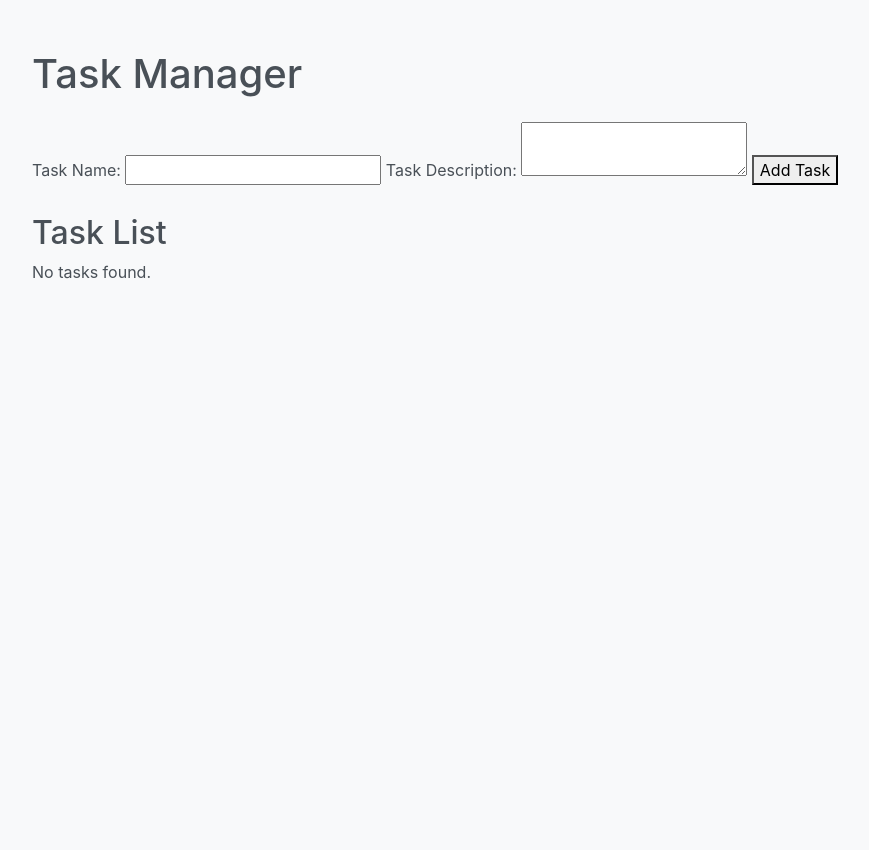
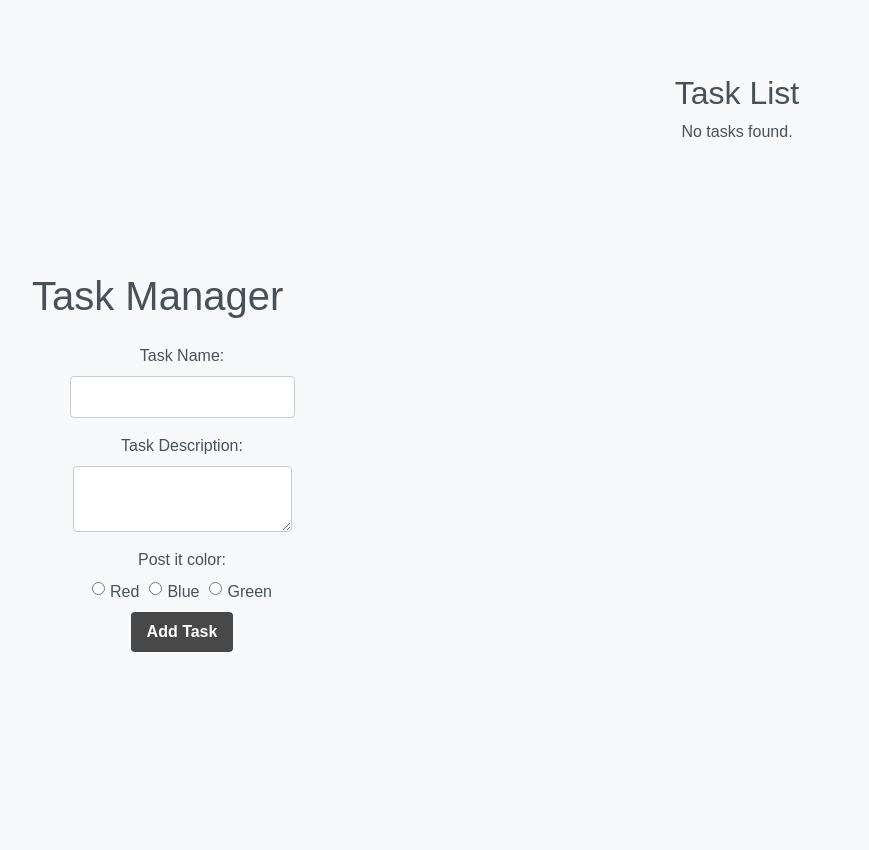
Before and after one commit to Vege25/php-task-manager, a PHP site: page / in a window 1280 px wide. Shown: the whole page, without its empty margins (53-922 px from the left). Before the commit the page ends 279 px from the top, so only its background shows below. Run offline with PHP 8.4, Linux system fonts and the light colour scheme; data that the repository does not hold is empty.

Commit message:
jquery added, no reload, task colors

```diff
--- a/get_tasks.php
+++ b/get_tasks.php
@@ -7,10 +7,11 @@ $result = $conn->query($sql);
 if ($result->num_rows > 0) {
     echo "<ul>";
     while ($row = $result->fetch_assoc()) {
-        echo "<li>{$row['task_name']} - {$row['task_description']} ({$row['created_at']})";
+        $taskColor = $row['task_col'];
+        echo "<li class='task-{$taskColor}'><h4>{$row['task_name']}</h4> <p>{$row['task_description']}</p> <p>({$row['created_at']})</p>";
         echo "<form action='delete_task.php' method='POST' style='display:inline;'>";
         echo "<input type='hidden' name='task_id' value='{$row['id']}'>";
-        echo "<button type='submit'>Delete</button>";
+        echo "<button class='task-btn' type='submit'>Delete</button>";
         echo "</form>";
         echo "</li>";
     }
--- a/index.php
+++ b/index.php
@@ -8,20 +8,59 @@
     <link rel="stylesheet" href="styles.css">
 </head>
 <body>
-    <div class="container">
+    <div class="container-xl">
+        <div class="form-container">
             <h1 class="my-4">Task Manager</h1>
 
-        <form action="add_task.php" method="post">
+            <form id="taskForm" action="add_task.php" method="post">
                 <label for="task_name">Task Name:</label>
                 <input type="text" name="task_name" required>
 
                 <label for="task_description">Task Description:</label>
                 <textarea name="task_description"></textarea>
 
-            <button type="submit">Add Task</button>
+                <label for="task_due_date">Post it color: </label>
+                <div class="radio-container">
+                    <input type="radio" id="html" name="col" value="red">
+                    <label for="html">Red</label><br>
+                    <input type="radio" id="css" name="col" value="blue">
+                    <label for="css">Blue</label><br>
+                    <input type="radio" id="javascript" name="col" value="green">
+                    <label for="javascript">Green</label>
+                </div>
+
+                <button type="button" id="submitTask">Add Task</button>
             </form>
+        </div>
+        <div class="tasks-container">
             <h2 class="mt-4">Task List</h2>
+            <div id="taskList">
                 <?php include 'get_tasks.php'; ?>
             </div>
+        </div>
+    </div>
+
+    <script src="https://code.jquery.com/jquery-3.6.4.min.js"></script>
+    <script>
+        $(document).ready(function() {
+            $('#submitTask').click(function() {
+                $.ajax({
+                    type: 'POST',
+                    url: 'add_task.php',
+                    data: $('#taskForm').serialize(),
+                    success: function(response) {
+                        // Update task list
+                        $('#taskList').load('get_tasks.php');
+                        // Show success message or handle as needed
+                        console.log(response);
+                    },
+                    error: function(error) {
+                        // Handle errors
+                        console.log(error);
+                    }
+                });
+            });
+        });
+    </script>
 </body>
 </html>
--- a/styles.css
+++ b/styles.css
@@ -1,8 +1,122 @@
+* {
+  box-sizing: border-box;
+}
 body {
+  font-family: Arial, sans-serif;
   background-color: #f8f9fa;
   color: #495057;
 }
 
-.container {
+.container-xl {
   margin-top: 50px;
+  display: flex;
+  justify-content: space-between;
+  height: 100vh;
+  align-items: center;
 }
+
+form {
+  display: flex;
+  flex-direction: column;
+  align-items: center;
+  width: 300px;
+}
+label {
+  margin-bottom: 8px;
+}
+
+input,
+textarea {
+  padding: 8px;
+  margin-bottom: 16px;
+  border: 1px solid #ccc;
+  border-radius: 4px;
+}
+
+.tasks-container {
+  width: 100%;
+  height: 100%;
+  text-align: center;
+  text-decoration: none;
+}
+
+button {
+  border-radius: 4px;
+  padding: 10px;
+  outline: none;
+  border: none;
+  background-color: rgb(72, 72, 72);
+  padding: 0.5em 1em;
+  font-weight: bold;
+  color: white;
+}
+button:hover {
+  background-color: rgb(142, 142, 142);
+}
+.tasks-container p {
+  max-width: 250px;
+  text-wrap: wrap;
+}
+
+ul {
+  display: grid;
+  grid-template-columns: repeat(auto-fill, minmax(200px, 1fr));
+  gap: 20px;
+  width: 100%;
+  gap: 10px;
+  list-style-type: none;
+}
+
+li {
+  background-color: rgb(240, 240, 117);
+  width: 250px;
+  height: 250px;
+  position: relative;
+}
+li::before {
+  content: '';
+  position: absolute;
+  top: 0;
+  right: 0;
+  border-width: 20px;
+  border-style: solid;
+  border-color: #f8f9fa #f8f9fa rgb(197, 197, 97) rgb(197, 197, 97);
+}
+.task-btn {
+  position: absolute;
+  right: 50%;
+  transform: translate(50%, -50%);
+  bottom: 0;
+}
+h2 {
+  position: relative;
+  display: block;
+  z-index: 10;
+}
+h4 {
+  margin-top: 10px;
+}
+.radio-container {
+  display: flex;
+  justify-content: center;
+  align-items: center;
+  gap: 5px;
+}
+.task-blue {
+  background-color: #89b6e2;
+}
+.task-green {
+  background-color: #89e290;
+}
+.task-red {
+  background-color: #e28989;
+}
+.task-blue::before {
+  border-color: #f8f9fa #f8f9fa rgb(97, 165, 197) rgb(97, 165, 197);
+}
+.task-green::before {
+  border-color: #f8f9fa #f8f9fa rgb(115, 197, 97) rgb(115, 197, 97);
+}
+.task-red::before {
+  border-color: #f8f9fa #f8f9fa rgb(197, 97, 97) rgb(197, 97, 97);
+}
```
Also changed, not shown: add_task.php (+15 -1 lines). Lines whose indentation alone changed are shown as unchanged.
